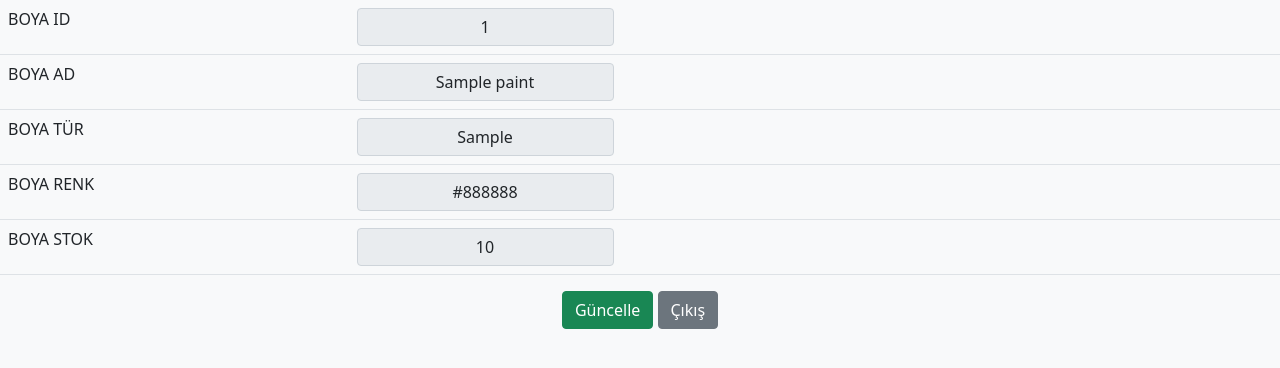
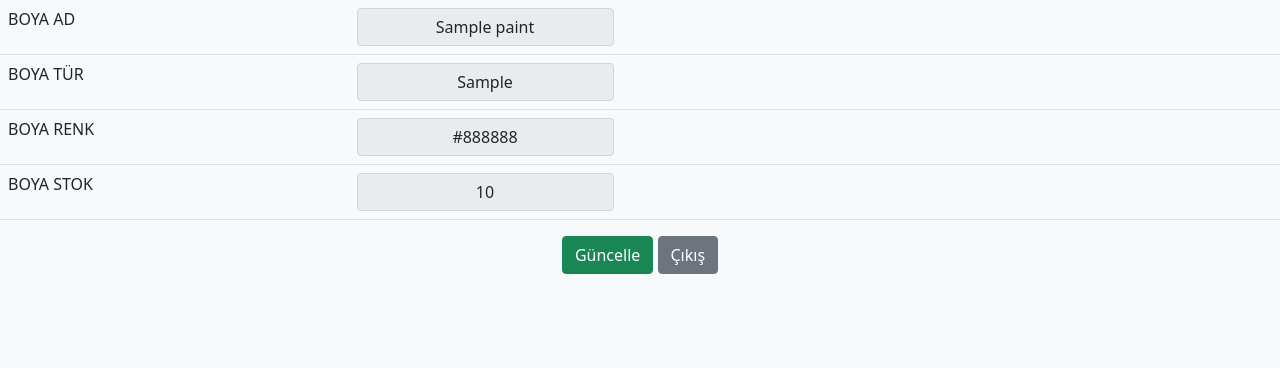
Before and after one commit to rzsaglam/project-env, a Django app: page /edit/1 in a window 1280 px wide. Shown: the part 56-424 px from the top of the page. Run offline with Django 3.2, Linux system fonts and the light colour scheme; tables that the repository leaves empty hold one stand-in row (values such as "Sample post").

Commit message:
Stock Edit

```diff
--- a/projectenv/templates/pages/alkid.html
+++ b/projectenv/templates/pages/alkid.html
@@ -27,7 +27,6 @@
     {% for paint in paints %}
     <tbody>
       <tr>
-        <td>{{ paint.id }}</td>
         <td>{{ paint.name }}</td>
         <td>{{ paint.type }}</td>
         <td>{{ paint.color }}</td>
--- a/projectenv/templates/pages/edit.html
+++ b/projectenv/templates/pages/edit.html
@@ -17,10 +17,6 @@
     <form action="/update/{{paint.id}}" method="POST">
       {% csrf_token %}
     <table class="table">
-      <tr>
-        <td>BOYA ID</td>
-        <td><input type="text" class="input-group-text" name="id" value="{{paint.id}}" readonly></td>
-      </tr>
       <tr>
         <td>BOYA AD</td>
         <td><input type="text" class="input-group-text" name="name" value="{{paint.name}}"></td>
--- a/projectenv/templates/pages/ferropox.html
+++ b/projectenv/templates/pages/ferropox.html
@@ -26,7 +26,6 @@
     {% for paint in paints %}
     <tbody>
       <tr>
-        <td>{{ paint.id }}</td>
         <td>{{ paint.name }}</td>
         <td>{{ paint.type }}</td>
         <td>{{ paint.color }}</td>
--- a/projectenv/templates/pages/promega.html
+++ b/projectenv/templates/pages/promega.html
@@ -27,7 +27,6 @@
     {% for paint in paints %}
     <tbody>
       <tr>
-        <td>{{ paint.id }}</td>
         <td>{{ paint.name }}</td>
         <td>{{ paint.type }}</td>
         <td>{{ paint.color }}</td>
```
